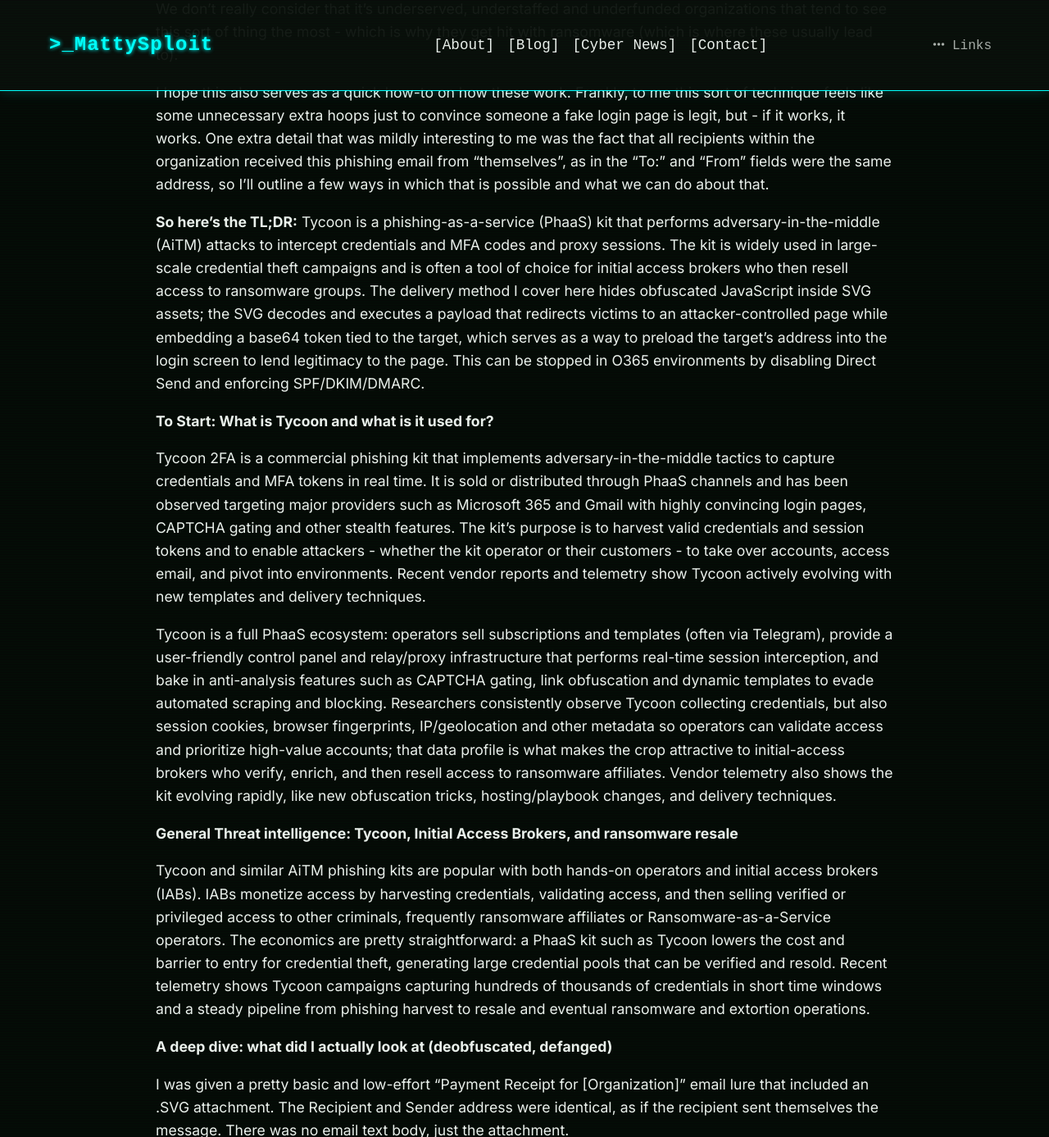
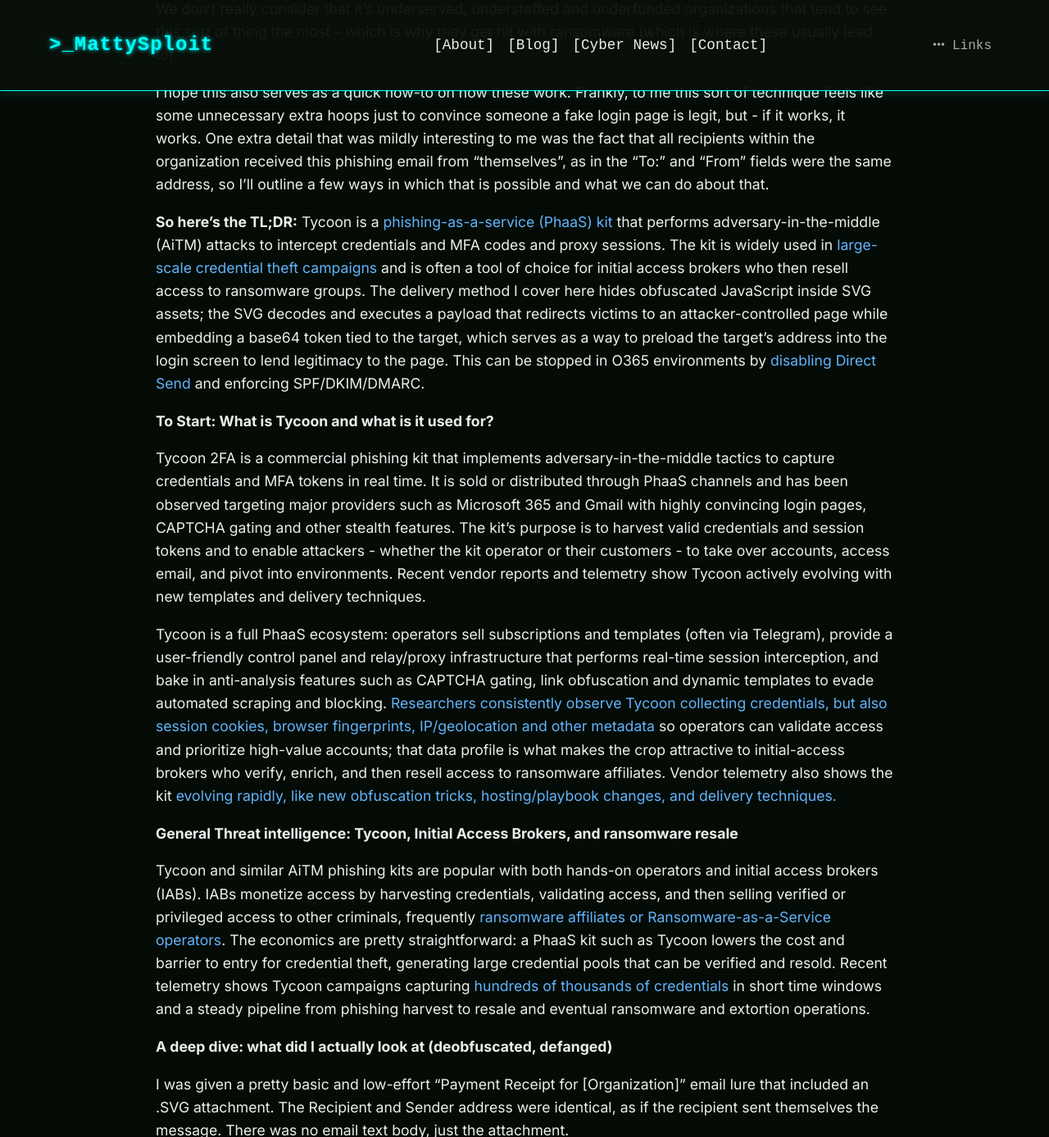
Before and after one commit to CTI-Buddy/cti-buddy.github.io, a Jekyll site: the page built from _posts/2025-09-25-tycoon.md, in a window 1280 px wide and 1400 px high, scrolled down 653 px, cut to the strip 0-1387 px from the top of the window. Shown: the whole strip at 82% size. Built offline with Jekyll 4.4.1, drawn with Linux system fonts in a browser that asks for light colours; some of the changed lines change nothing that is shown; some of the changed text lies outside the part shown.

Commit message:
Update 2025-09-25-tycoon.md

```diff
--- a/_posts/2025-09-25-tycoon.md
+++ b/_posts/2025-09-25-tycoon.md
@@ -1,6 +1,6 @@
 ---
 layout: post
-title: "Tycoon MFA and a Sneaky SVG"
+title: "Tycoon 2FA and a Sneaky SVG"
 date: 2025-09-25
 tagline: "Low Effort Phishing Kits and Smaller Orgs"
 image: /IMG/092525.jpg
@@ -12,17 +12,17 @@
 
 I hope this also serves as a quick how-to on how these work. Frankly, to me this sort of technique feels like some unnecessary extra hoops just to convince someone a fake login page is legit, but - if it works, it works. One extra detail that was mildly interesting to me was the fact that all recipients within the organization received this phishing email from "themselves", as in the "To:" and "From" fields were the same address, so I'll outline a few ways in which that is possible and what we can do about that.
 
-**So here's the TL;DR:** Tycoon is a phishing-as-a-service (PhaaS) kit that performs adversary-in-the-middle (AiTM) attacks to intercept credentials and MFA codes and proxy sessions. The kit is widely used in large-scale credential theft campaigns and is often a tool of choice for initial access brokers who then resell access to ransomware groups. The delivery method I cover here hides obfuscated JavaScript inside SVG assets; the SVG decodes and executes a payload that redirects victims to an attacker-controlled page while embedding a base64 token tied to the target, which serves as a way to preload the target's address into the login screen to lend legitimacy to the page. This can be stopped in O365 environments by disabling Direct Send and enforcing SPF/DKIM/DMARC.
+**So here's the TL;DR:** Tycoon is a [phishing-as-a-service (PhaaS) kit](https://blog.sekoia.io/tycoon-2fa-an-in-depth-analysis-of-the-latest-version-of-the-aitm-phishing-kit/?utm_source=chatgpt.com) that performs adversary-in-the-middle (AiTM) attacks to intercept credentials and MFA codes and proxy sessions. The kit is widely used in [large-scale credential theft campaigns](https://spycloud.com/blog/an-analysis-of-credentials-phished-by-tycoon-2fa/?utm_source=chatgpt.com) and is often a tool of choice for initial access brokers who then resell access to ransomware groups. The delivery method I cover here hides obfuscated JavaScript inside SVG assets; the SVG decodes and executes a payload that redirects victims to an attacker-controlled page while embedding a base64 token tied to the target, which serves as a way to preload the target's address into the login screen to lend legitimacy to the page. This can be stopped in O365 environments by [disabling Direct Send](https://learn.microsoft.com/en-us/answers/questions/5516034/disabling-direct-send-in-exchange-online) and enforcing SPF/DKIM/DMARC.
 
 **To Start: What is Tycoon and what is it used for?**
 
 Tycoon 2FA is a commercial phishing kit that implements adversary-in-the-middle tactics to capture credentials and MFA tokens in real time. It is sold or distributed through PhaaS channels and has been observed targeting major providers such as Microsoft 365 and Gmail with highly convincing login pages, CAPTCHA gating and other stealth features. The kit's purpose is to harvest valid credentials and session tokens and to enable attackers - whether the kit operator or their customers - to take over accounts, access email, and pivot into environments. Recent vendor reports and telemetry show Tycoon actively evolving with new templates and delivery techniques.
 
-Tycoon is a full PhaaS ecosystem: operators sell subscriptions and templates (often via Telegram), provide a user-friendly control panel and relay/proxy infrastructure that performs real-time session interception, and bake in anti-analysis features such as CAPTCHA gating, link obfuscation and dynamic templates to evade automated scraping and blocking. Researchers consistently observe Tycoon collecting credentials, but also session cookies, browser fingerprints, IP/geolocation and other metadata so operators can validate access and prioritize high-value accounts; that data profile is what makes the crop attractive to initial-access brokers who verify, enrich, and then resell access to ransomware affiliates. Vendor telemetry also shows the kit evolving rapidly, like new obfuscation tricks, hosting/playbook changes, and delivery techniques.
+Tycoon is a full PhaaS ecosystem: operators sell subscriptions and templates (often via Telegram), provide a user-friendly control panel and relay/proxy infrastructure that performs real-time session interception, and bake in anti-analysis features such as CAPTCHA gating, link obfuscation and dynamic templates to evade automated scraping and blocking. [Researchers consistently observe Tycoon collecting credentials, but also session cookies, browser fingerprints, IP/geolocation and other metadata](https://www.proofpoint.com/us/blog/email-and-cloud-threats/tycoon-2fa-phishing-kit-mfa-bypass?utm_source=chatgpt.com) so operators can validate access and prioritize high-value accounts; that data profile is what makes the crop attractive to initial-access brokers who verify, enrich, and then resell access to ransomware affiliates. Vendor telemetry also shows the kit [evolving rapidly, like new obfuscation tricks, hosting/playbook changes, and delivery techniques.](https://blog.barracuda.com/2025/01/22/threat-spotlight-tycoon-2fa-phishing-kit?utm_source=chatgpt.com)
 
 **General Threat intelligence: Tycoon, Initial Access Brokers, and ransomware resale**
 
-Tycoon and similar AiTM phishing kits are popular with both hands-on operators and initial access brokers (IABs). IABs monetize access by harvesting credentials, validating access, and then selling verified or privileged access to other criminals, frequently ransomware affiliates or Ransomware-as-a-Service operators. The economics are pretty straightforward: a PhaaS kit such as Tycoon lowers the cost and barrier to entry for credential theft, generating large credential pools that can be verified and resold. Recent telemetry shows Tycoon campaigns capturing hundreds of thousands of credentials in short time windows and a steady pipeline from phishing harvest to resale and eventual ransomware and extortion operations.
+Tycoon and similar AiTM phishing kits are popular with both hands-on operators and initial access brokers (IABs). IABs monetize access by harvesting credentials, validating access, and then selling verified or privileged access to other criminals, frequently [ransomware affiliates or Ransomware-as-a-Service operators](https://www.trustwave.com/en-us/resources/blogs/spiderlabs-blog/phaas-the-secrets-the-hidden-ties-between-tycoon2fa-and-dadsecs-operations/). The economics are pretty straightforward: a PhaaS kit such as Tycoon lowers the cost and barrier to entry for credential theft, generating large credential pools that can be verified and resold. Recent telemetry shows Tycoon campaigns capturing [hundreds of thousands of credentials](https://annoyed.engineer/2025/06/04/tycoon-2fa-how-storm-1747-built-an-mfa-bypassing-phishing-empire/) in short time windows and a steady pipeline from phishing harvest to resale and eventual ransomware and extortion operations.
 
 **A deep dive: what did I actually look at (deobfuscated, defanged)**
 
@@ -59,26 +59,28 @@
 - Defanged destination: hxxps\[:\]//fable-5ttuenigma\[.\]qgwum\[.\]ru/kYWR!C5W/
 - Defanged appended token (base64 - this is made up by me): \$Ym9iam9obnNvbkBiaWdjb21wYW55Lm9yZw== → decoded: bobjohnson@bigcompany\[.\]org
 
+<br>
+
 **Why the Obfuscation?**
 
 Building 'eval' indirectly (e.g., n('e')+n('v')+n('a')+n('l')) and XORing a hex blob at runtime are cheap but effective evasion techniques. They hide both suspicious keywords and the payload from naive static scanners and slow manual analysis. Because the payload is embedded in an SVG, it can be hosted as a seemingly benign static asset on compromised sites or within theme/templates and delivered to many targets. This means it can be moved around without anything picking up that it is malicious, which also means you can send it in an email without many things picking up that it is malicious.
 
-Plus, you can swap out little bits and bobs in the script to change the file hash. I would imagine this has less than 24 hours before it's in VirusTotal or various other solutions so the idea is you just send a blast and then swap out a value in the lookup table or something to change the file's signature.
+Plus, you can swap out little bits and bobs in the script to change the file hash. I would imagine this has less than 24 hours before it's in [VirusTotal](https://www.virustotal.com/) or various other solutions so the idea is you just send a blast and then swap out a value in the lookup table or something to change the file's signature.
 
 **Why the email sometimes shows the same address in TO and FROM (Direct Send / spoofing)**
 
 A common triage question is: how can a phishing email appear to come from the same address that received it? Two mechanisms often explain this:
 
-- **Header spoofing combined with lax acceptance rules.** An attacker can craft an SMTP message where the From: header matches the To: header. If the recipient MX accepts that message and the tenant does not enforce strict inbound authentication checks, the message may look "internal."
-- **Abuse of Direct Send (Microsoft 365 example and more likely here).** Direct Send allows devices and services to deliver mail directly to Microsoft 365 mailboxes using the tenant MX without authenticating, under certain configurations. Attackers abuse or mimic these delivery paths so that downstream checks treat the message as having traversed trusted infrastructure, reducing some anti-spoof signals. That's why disabling or tightening Direct Send and enforcing authenticated submission are important mitigations. Microsoft and vendors have published guidance and tenant controls that reduce this abuse.
+- **Header spoofing combined with lax acceptance rules.** An attacker can craft an SMTP message where the From: header matches the To: header. [If the recipient MX accepts that message and the tenant does not enforce strict inbound authentication checks](https://learn.microsoft.com/en-us/defender-office-365/anti-phishing-protection-spoofing-about), the message may look "internal."
+- **Abuse of Direct Send (Microsoft 365 example and more likely here).** Direct Send allows devices and services to deliver mail [directly to Microsoft 365 mailboxes](https://www.bleepingcomputer.com/news/security/microsoft-365-direct-send-abused-to-send-phishing-as-internal-users/) using the tenant MX without authenticating, under certain configurations. Attackers abuse or mimic these delivery paths so that downstream checks treat the message as having traversed trusted infrastructure, reducing some anti-spoof signals. That's why disabling or tightening Direct Send and enforcing authenticated submission are important mitigations. Microsoft and vendors have published guidance and tenant controls that reduce this abuse.
 
 **Practical detection, mitigation and an IR playbook**
 
 **Immediate mitigation:**
 
 - **Defang & block the domain(s)** observed in the artifact (e.g., add to DNS/proxy blocklist). Use defanged IOCs in comms: hxxps\[:\]//fable-5ttuenigma\[.\]qgwum\[.\]ru. We always say this but honestly the URL is probably dead within the next week or so.
-- **Disable or restrict Direct Send** and require authenticated SMTP submission for devices and apps; where Direct Send is necessary, inventory and restrict its use. For Exchange Online/Exchange Admins, review tenant settings and connectors and consider rejecting unauthenticated Direct Send.
-- **Enforce SPF/DKIM/DMARC** and move DMARC to p=quarantine/p=reject after monitoring. This reduces success of external spoofing.
+- **Disable or restrict Direct Send** and require authenticated SMTP submission for devices and apps; where Direct Send is necessary, inventory and restrict its use. For Exchange Online/Exchange Admins, review tenant settings and connectors and [consider rejecting unauthenticated Direct Send.](https://www.varonis.com/blog/direct-send-exploit)
+- **Enforce SPF/DKIM/DMARC** and move DMARC to p=quarantine/p=reject after monitoring. [This reduces success of external spoofing.](https://learn.microsoft.com/en-us/defender-office-365/email-authentication-dmarc-configure)
 
 **Conclusion**
 
```
